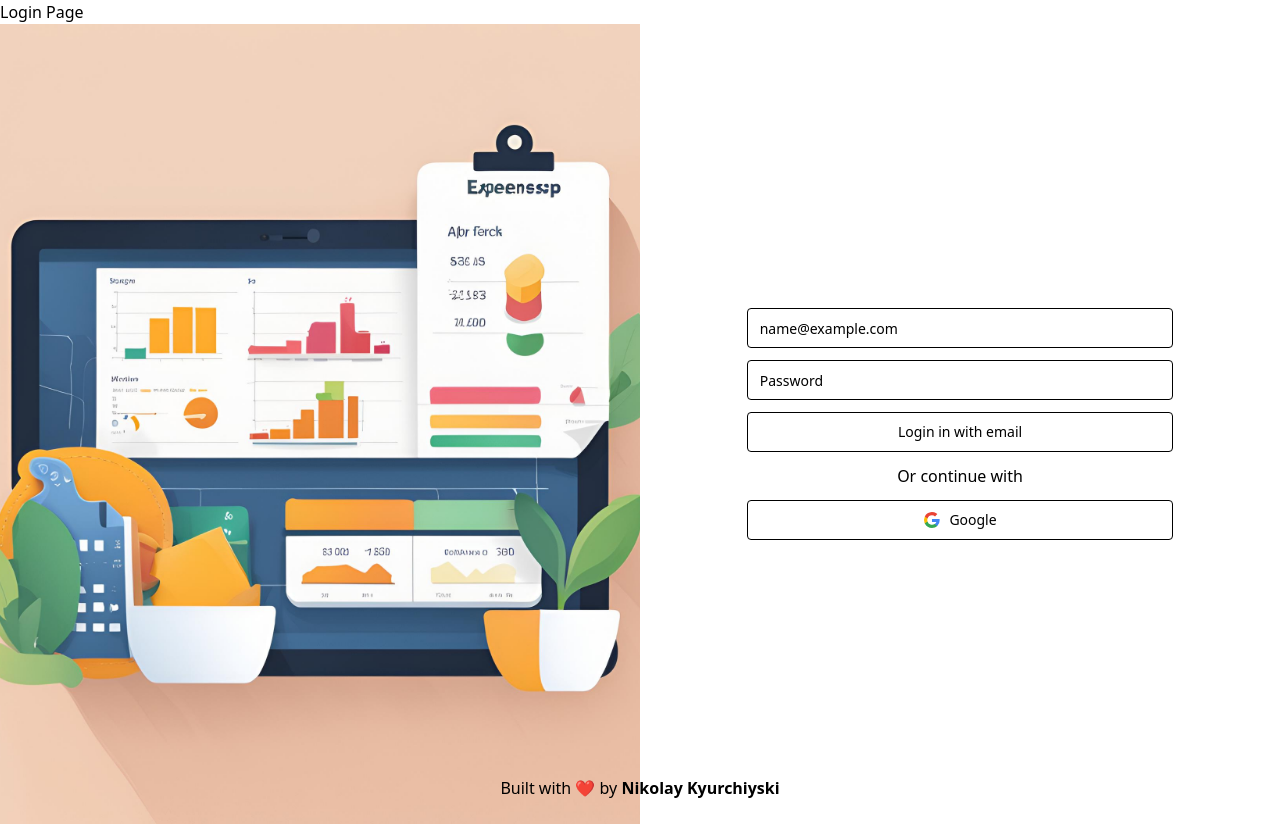
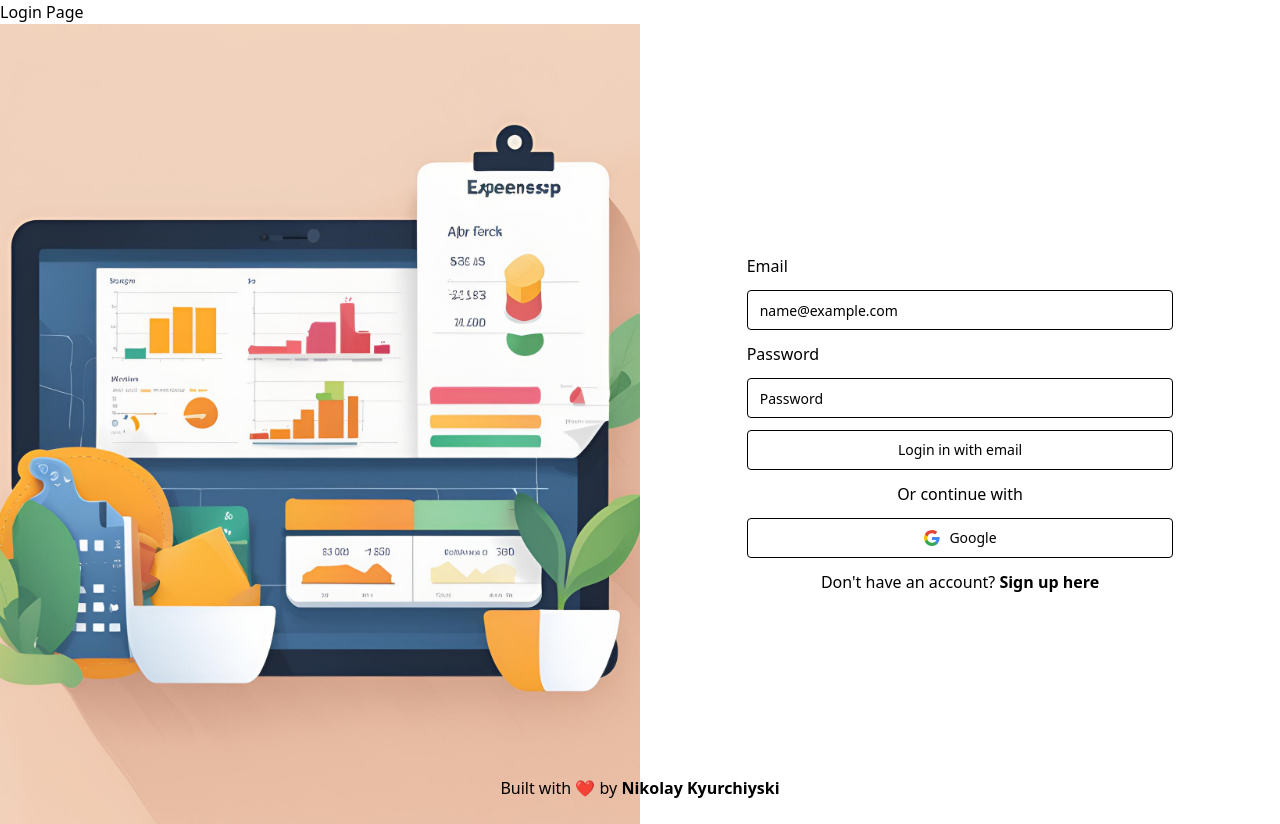
Before and after one commit to DevNik14/budget-buddy-ai, a React app: page /login in a window 1280 px wide. Built offline with nearby package versions, Linux system fonts and the light colour scheme; the HTML template or start-up script is replaced by a standard one.

Commit message:
4 set up basic authentication UI components (#9)
feat: add labels and sign up link

```diff
--- a/src/pages/Login/LoginForm.tsx
+++ b/src/pages/Login/LoginForm.tsx
@@ -2,6 +2,7 @@ import { Button } from "@/components/ui/button";
 import { Input } from "@/components/ui/input";
 import { useState } from "react";
 import { GoolgeSvg } from "@/assets/google";
+import { Link } from "react-router-dom";
 
 export default function LoginForm(): React.JSX.Element {
   const [message, setMessage] = useState("");
@@ -21,12 +22,20 @@ export default function LoginForm(): React.JSX.Element {
           <div className="bg-[url('@/assets/auth-bg.jpg')] bg-no-repeat bg-cover bg-center h-full w-full"></div>
           <div className="flex flex-col justify-center items-center h-screen w-full">
             <div className="flex flex-col w-4/6 text-center gap-y-3">
+              <label htmlFor="email" className="text-left">
+                Email
+              </label>
               <Input
+                id="email"
                 type="email"
                 placeholder="name@example.com"
                 className="rounded"
               />
+              <label htmlFor="password" className="text-left">
+                Password
+              </label>
               <Input
+                id="password"
                 type="password"
                 placeholder="Password"
                 className="rounded"
@@ -47,6 +56,12 @@ export default function LoginForm(): React.JSX.Element {
                 <GoolgeSvg />
                 <span className="ml-2">Google</span>
               </Button>
+              <p>
+                Don't have an account?{" "}
+                <strong>
+                  <Link to="/register">Sign up here</Link>
+                </strong>
+              </p>
             </div>
           </div>
         </div>
--- a/src/pages/Register/RegisterForm.tsx
+++ b/src/pages/Register/RegisterForm.tsx
@@ -1,12 +1,8 @@
 import { useState } from "react";
-
-import { Link } from "react-router-dom";
 
 import { Button } from "@/components/ui/button";
 import { Input } from "@/components/ui/input";
 import { FaGoogle } from "react-icons/fa6";
-
-import styles from "./RegisterForm.module.css";
 
 export default function RegisterForm(): React.JSX.Element {
   const [message, setMessage] = useState("");
```
